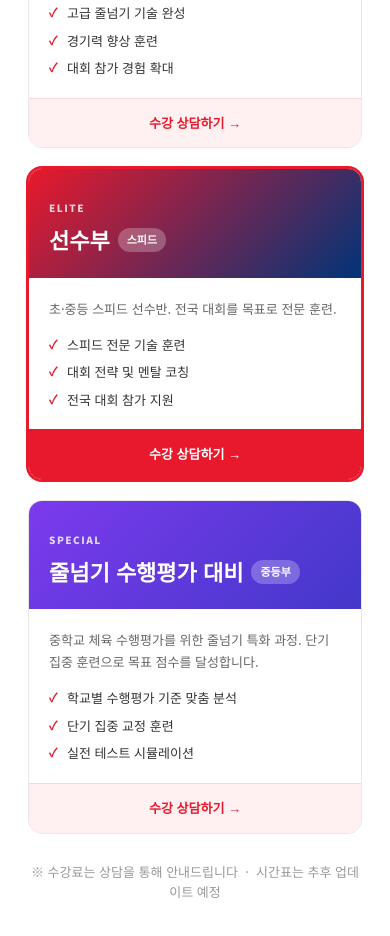
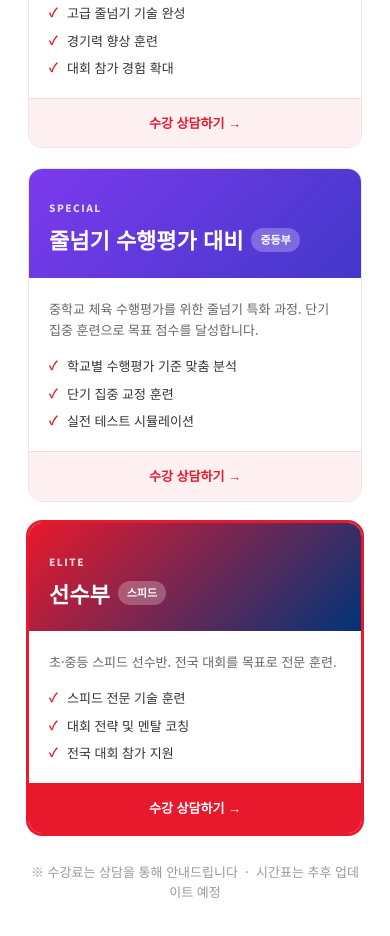
Before and after one commit to Kangsungmin/web-jump-kjy, a plain HTML site: page index.html in a window 390 px wide. Shown: the part 7010-7946 px from the top of the page. Drawn offline with Linux system fonts and the light colour scheme.

Commit message:
refactor: 프로그램 섹션 2x2+1 레이아웃으로 재편
- 그리드: 4열 → 2열 (유치부·초등부·중등부·수행평가 2행2열)
- 선수부: grid-column span 2로 하단 전체 폭 배치
- 카드 순서: 수행평가 대비를 선수부 앞으로 이동
- 모바일(540px): 전체 1열로 초기화

Co-Authored-By: Claude Sonnet 4.6 <noreply@anthropic.com>

```diff
--- a/index.html
+++ b/index.html
@@ -453,6 +453,22 @@
           <a href="tel:031-949-8253" class="program-card__cta">수강 상담하기 →</a>
         </div>
 
+        <div class="program-card program-card--eval">
+          <div class="program-card__top program-card__top--5">
+            <span class="program-card__step">SPECIAL</span>
+            <h3>줄넘기 수행평가 대비 <span class="tag">중등부</span></h3>
+          </div>
+          <div class="program-card__body">
+            <p>중학교 체육 수행평가를 위한 줄넘기 특화 과정. 단기 집중 훈련으로 목표 점수를 달성합니다.</p>
+            <ul>
+              <li>학교별 수행평가 기준 맞춤 분석</li>
+              <li>단기 집중 교정 훈련</li>
+              <li>실전 테스트 시뮬레이션</li>
+            </ul>
+          </div>
+          <a href="tel:031-949-8253" class="program-card__cta">수강 상담하기 →</a>
+        </div>
+
         <div class="program-card program-card--featured">
           <div class="program-card__top program-card__top--4">
             <span class="program-card__step">ELITE</span>
@@ -464,22 +480,6 @@
               <li>스피드 전문 기술 훈련</li>
               <li>대회 전략 및 멘탈 코칭</li>
               <li>전국 대회 참가 지원</li>
-            </ul>
-          </div>
-          <a href="tel:031-949-8253" class="program-card__cta">수강 상담하기 →</a>
-        </div>
-
-        <div class="program-card program-card--eval">
-          <div class="program-card__top program-card__top--5">
-            <span class="program-card__step">SPECIAL</span>
-            <h3>줄넘기 수행평가 대비 <span class="tag">중등부</span></h3>
-          </div>
-          <div class="program-card__body">
-            <p>중학교 체육 수행평가를 위한 줄넘기 특화 과정. 단기 집중 훈련으로 목표 점수를 달성합니다.</p>
-            <ul>
-              <li>학교별 수행평가 기준 맞춤 분석</li>
-              <li>단기 집중 교정 훈련</li>
-              <li>실전 테스트 시뮬레이션</li>
             </ul>
           </div>
           <a href="tel:031-949-8253" class="program-card__cta">수강 상담하기 →</a>
--- a/style.css
+++ b/style.css
@@ -747,7 +747,7 @@ ul { list-style: none; }
 
 .programs__grid {
   display: grid;
-  grid-template-columns: repeat(4, 1fr);
+  grid-template-columns: repeat(2, 1fr);
   gap: 20px;
 }
 
@@ -769,6 +769,7 @@ ul { list-style: none; }
 .program-card--featured {
   border-color: var(--red);
   box-shadow: 0 0 0 2px var(--red);
+  grid-column: span 2; /* 선수부: 2열 전체 */
 }
 
 .program-card__top {
@@ -799,10 +800,6 @@ ul { list-style: none; }
 .program-card__top--4 { background: linear-gradient(135deg, var(--red), var(--blue)); }
 .program-card__top--5 { background: linear-gradient(135deg, #7c3aed, #4338ca); }
 
-/* 수행평가 카드: 5번째 카드를 4-col 그리드 중앙 2칸에 배치 */
-.program-card--eval {
-  grid-column: 2 / 4;
-}
 
 .program-card__body {
   padding: 20px;
@@ -1244,8 +1241,6 @@ ul { list-style: none; }
 @media (max-width: 1024px) {
   .yt-section__inner { grid-template-columns: 1fr; gap: 40px; }
   .about__grid { gap: 48px; }
-  .programs__grid { grid-template-columns: repeat(2, 1fr); }
-  .program-card--eval { grid-column: span 2; }
   .coach__inner { grid-template-columns: 1fr 1fr; gap: 48px; }
   .contact__grid { grid-template-columns: 1fr; }
   .contact__map { height: 360px; }
@@ -1314,7 +1309,7 @@ ul { list-style: none; }
 
 @media (max-width: 540px) {
   .programs__grid { grid-template-columns: 1fr; }
-  .program-card--eval { grid-column: span 1; }
+  .program-card--featured { grid-column: span 1; }
   .about__grid { grid-template-columns: 1fr; }
   .reviews__grid { grid-template-columns: 1fr; }
 
```
